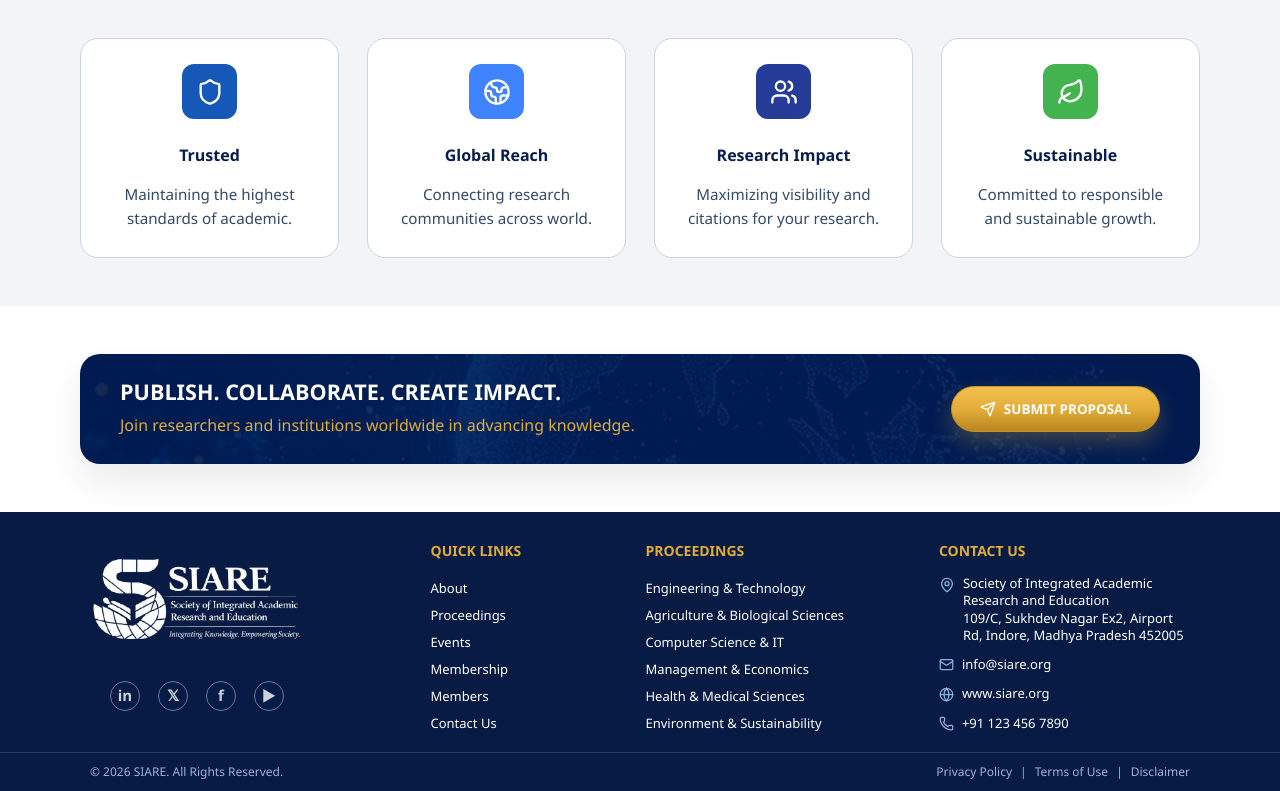
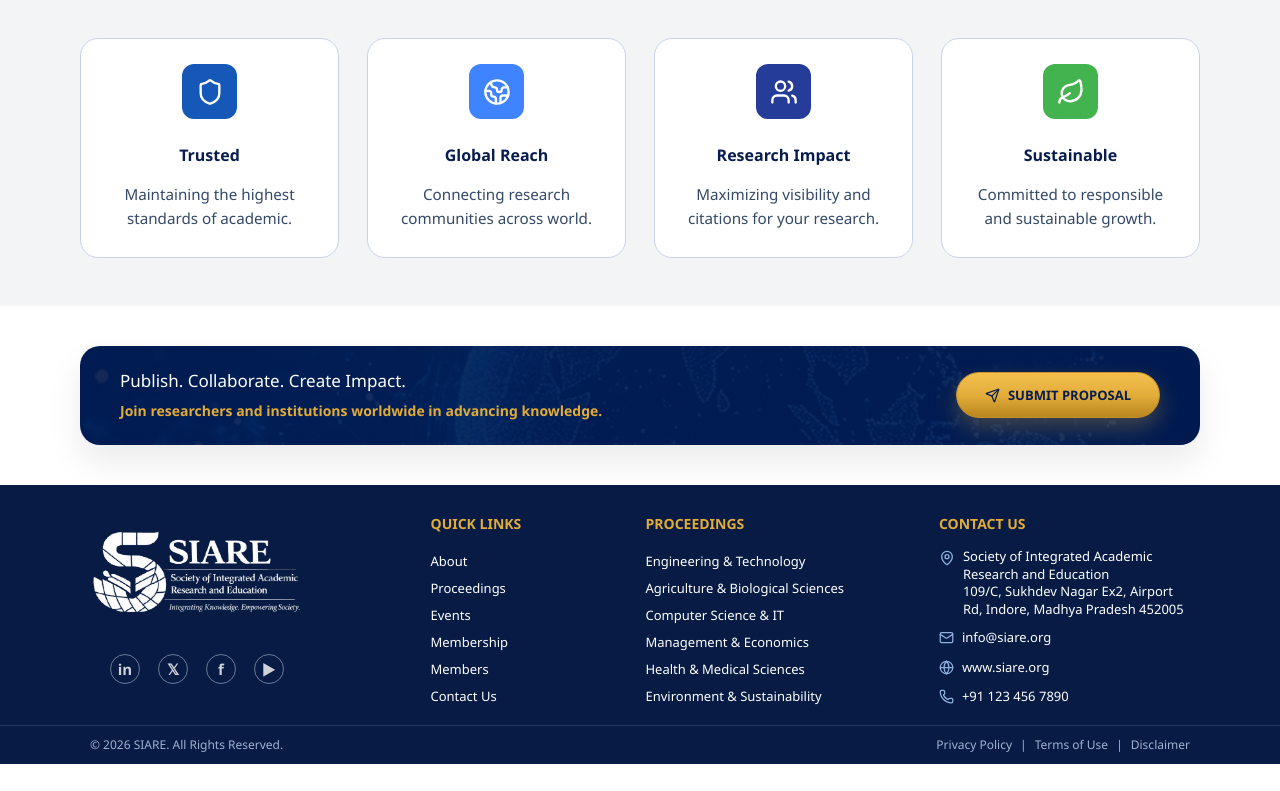
Before and after one commit to Dhanshri-Rc/Siare-Website, a React (Vite) app: page / in a window 1280 px wide. Shown: the part 1215-2006 px from the top of the page. After the commit the page ends 1979 px from the top, so only its background shows below. Built offline with nearby package versions, Linux system fonts and the light colour scheme.

Commit message:
style: update layout and styling for Clients and Home pages

```diff
--- a/src/pages/Clients.jsx
+++ b/src/pages/Clients.jsx
@@ -493,8 +493,11 @@ export default function Clients() {
 
       {/* CTA Banner */}
 
-<section className="w-full py-5 sm:py-6 lg:py-6 overflow-hidden">
 
+
+   <section className="w-full py-6 sm:py-8 lg:py-10 overflow-hidden">
+
+  {/* Main Container */}
   <div className="w-full max-w-[1320px] mx-auto px-6 sm:px-8 md:px-12 lg:px-16 xl:px-20">
 
     <div
@@ -503,20 +506,21 @@ export default function Clients() {
 
         rounded-[20px]
 
-            px-5 sm:px-8 lg:px-10
-            py-5 sm:py-6
+        px-5 sm:px-7 lg:px-10
+        py-[18px] sm:py-[20px]
 
         flex flex-col
-            lg:flex-row
+        md:flex-row
 
         items-start
-            lg:items-center
+        md:items-center
 
-            justify-between
-
-            gap-5 lg:gap-8
+        gap-5 md:gap-8
 
         shadow-[0_18px_35px_rgba(0,0,0,0.08)]
+
+        transition-all duration-500
+        hover:shadow-[0_24px_45px_rgba(0,0,0,0.12)]
       "
       style={{
         backgroundImage: `
@@ -528,6 +532,7 @@ export default function Clients() {
         backgroundSize: "cover",
       }}
     >
+
       {/* Left Content */}
      <div className="flex flex-col sm:flex-row items-center gap-4">
 
@@ -561,11 +566,7 @@ export default function Clients() {
         </h3>
       </div>
 
-      {/* Divider */}
-      <div className="hidden md:block h-[52px] w-px bg-white/15" />
-
-      {/* Button */}
-
+      {/* Right Button */}
       <button
         className="
           relative z-10
@@ -581,10 +582,10 @@ export default function Clients() {
 
           border border-[#c8932a]
 
-          text-white
+          text-[#071d4f]
 
-          text-[0.74rem]
-          sm:text-[0.84rem]
+          text-[11px]
+          sm:text-[13px]
 
           uppercase
           font-bold
@@ -594,20 +595,33 @@ export default function Clients() {
           shadow-[0_10px_22px_rgba(226,172,57,0.28)]
 
           transition-all duration-300
+
           hover:-translate-y-1
+          hover:bg-none
+          hover:bg-[#c8932a]
+          hover:text-white
+          hover:shadow-[0_14px_28px_rgba(226,172,57,0.38)]
 
           whitespace-nowrap
 
           w-full
           sm:w-auto
+
+          md:ml-auto
         "
       >
         PARTNER WITH US
-        <ArrowRight size={16} strokeWidth={2.2} />
+        <ArrowRight size={16} strokeWidth={2.2}
+          className="transition-transform duration-300 group-hover:translate-x-1"
+        />
+
+
       </button>
+
     </div>
   </div>
 </section>
+
     </div>
   );
 }
--- a/src/pages/Home.jsx
+++ b/src/pages/Home.jsx
@@ -603,8 +603,11 @@ export default function Home() {
 
 
 {/* Quote Banner */}
-<section className="w-full py-8 sm:py-10 lg:py-12 overflow-hidden">
 
+
+   <section className="w-full py-6 sm:py-8 lg:py-10 overflow-hidden">
+
+  {/* Main Container */}
   <div className="w-full max-w-[1320px] mx-auto px-6 sm:px-8 md:px-12 lg:px-16 xl:px-20">
 
     <div
@@ -613,20 +616,21 @@ export default function Home() {
 
         rounded-[20px]
 
-        px-5 sm:px-8 lg:px-10
-        py-5 sm:py-6
+        px-5 sm:px-7 lg:px-10
+        py-[18px] sm:py-[20px]
 
         flex flex-col
-        lg:flex-row
+        md:flex-row
 
         items-start
-        lg:items-center
+        md:items-center
 
-        justify-between
-
-        gap-5 lg:gap-8
+        gap-5 md:gap-8
 
         shadow-[0_18px_35px_rgba(0,0,0,0.08)]
+
+        transition-all duration-500
+        hover:shadow-[0_24px_45px_rgba(0,0,0,0.12)]
       "
       style={{
         backgroundImage: `
@@ -640,43 +644,32 @@ export default function Home() {
     >
 
       {/* Left Content */}
-      <div className="relative z-10 max-w-[720px]">
+      <div className="flex-1 relative z-10">
 
-        <h3
+        <p
           className="
             text-white
 
-            text-[1rem]
-            sm:text-[1rem]
-            lg:text-[1.35rem]
+            text-[13px]
+            sm:text-[14px]
+            md:text-[17px]
 
-            font-semibold
+            leading-[1.75]
 
-            leading-[1.25]
+            font-medium
 
-            uppercase
+            max-w-[760px]
           "
         >
-          Publish. Collaborate. Create Impact.
-        </h3>
+         Publish. Collaborate. Create Impact.
+          <br />
 
-        <p
-          className="
-            mt-2
 
-            text-[#e2ac39]
 
-            text-[0.82rem]
-            sm:text-[0.92rem]
-            lg:text-[1rem]
-
-            leading-[1.7]
-
-            font-medium
-          "
-        >
-          Join researchers and institutions worldwide in advancing
+          <span className="text-[#e2ac39] font-semibold text-[12px] sm:text-[13px] md:text-[14px]">
+            Join researchers and institutions worldwide in advancing
           knowledge.
+          </span>
         </p>
       </div>
 
@@ -696,10 +689,10 @@ export default function Home() {
 
           border border-[#c8932a]
 
-          text-white
+          text-[#071d4f]
 
-          text-[0.74rem]
-          sm:text-[0.84rem]
+          text-[11px]
+          sm:text-[13px]
 
           uppercase
           font-bold
@@ -709,15 +702,25 @@ export default function Home() {
           shadow-[0_10px_22px_rgba(226,172,57,0.28)]
 
           transition-all duration-300
+
           hover:-translate-y-1
+          hover:bg-none
+          hover:bg-[#c8932a]
+          hover:text-white
+          hover:shadow-[0_14px_28px_rgba(226,172,57,0.38)]
 
           whitespace-nowrap
 
           w-full
           sm:w-auto
+
+          md:ml-auto
         "
       >
-        <Send size={16} />
+        <Send
+          size={15}
+          className="transition-transform duration-300 group-hover:translate-x-1"
+        />
 
         Submit Proposal
       </button>
@@ -725,6 +728,8 @@ export default function Home() {
     </div>
   </div>
 </section>
+
+
     </div>
   );
 }
```
Lines whose indentation alone changed are shown as unchanged.
